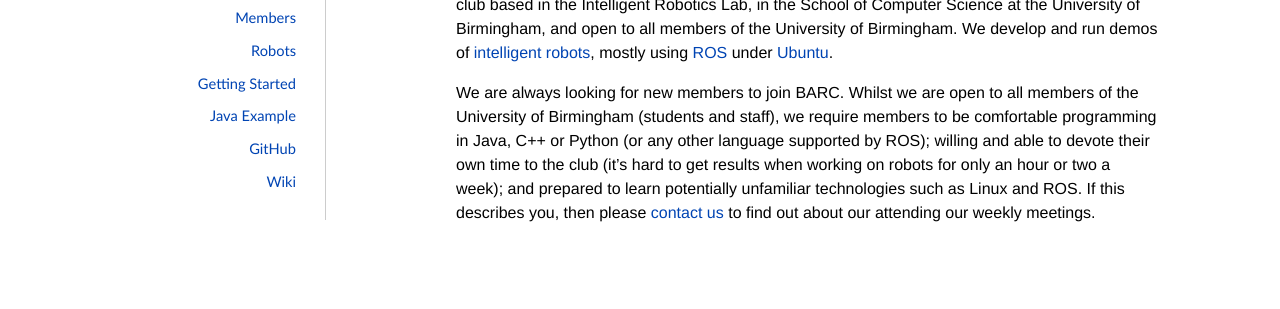
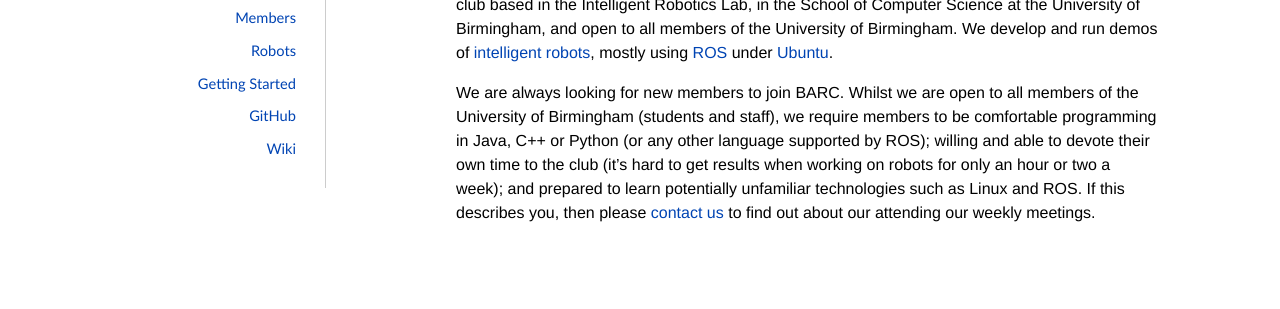
Before and after one commit to uobirlab/barcuk.github.com, a Jekyll site: the page built from index.md, in a window 1280 px wide. Shown: the part 338-647 px from the top of the page. Built offline with Jekyll 4.4.1, drawn with Linux system fonts in a browser that asks for light colours.

Commit message:
removed java example from sidebar

```diff
--- a/_layouts/default.html
+++ b/_layouts/default.html
@@ -26,7 +26,6 @@
               <li><a href='/members.html'>Members</a></li>
               <li><a href='/robots.html'>Robots</a></li>
               <li><a href='/startup.html'>Getting Started</a></li>
-              <li><a href='/java_example.html'>Java Example</a></li>
               <li><a href="https://github.com/barcuk">GitHub</a></li>
               <li><a href="https://github.com/barcuk/barcuk.github.com/wiki">Wiki</a></li>
             </ol>
```
